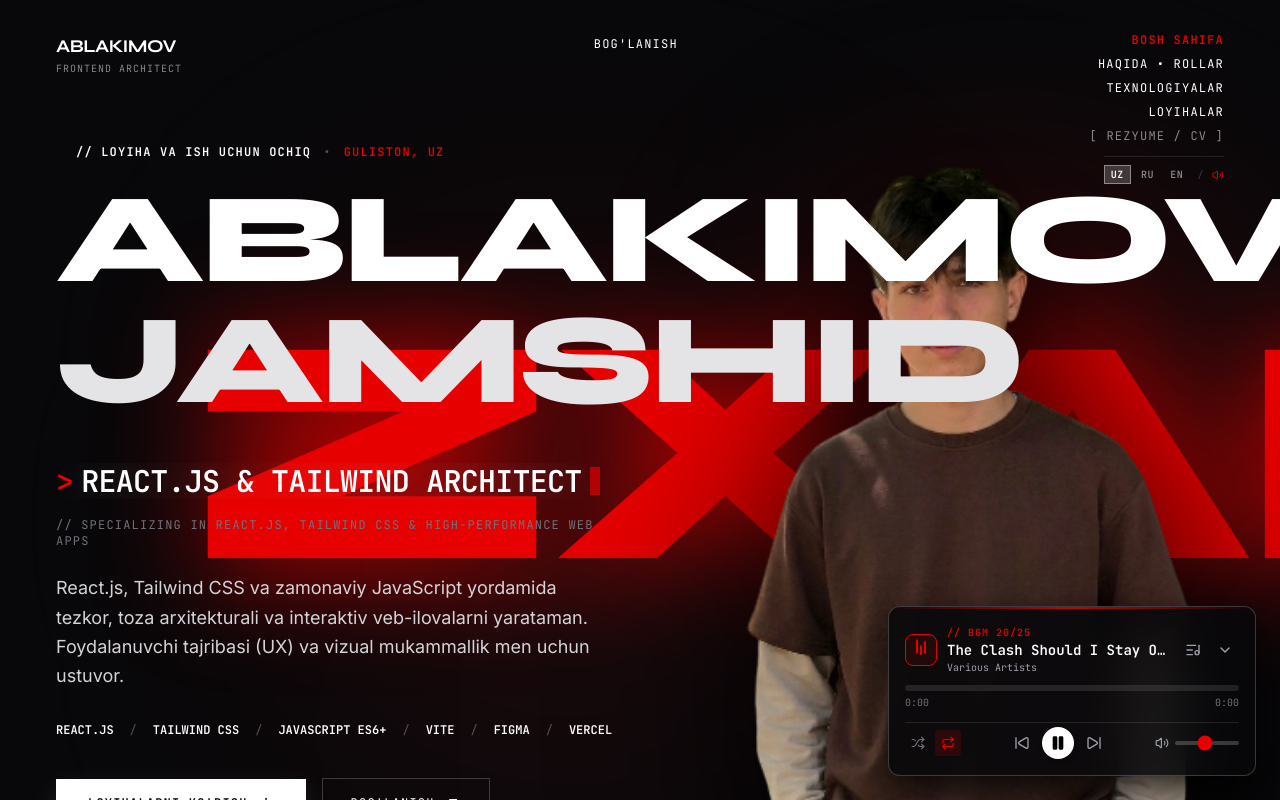
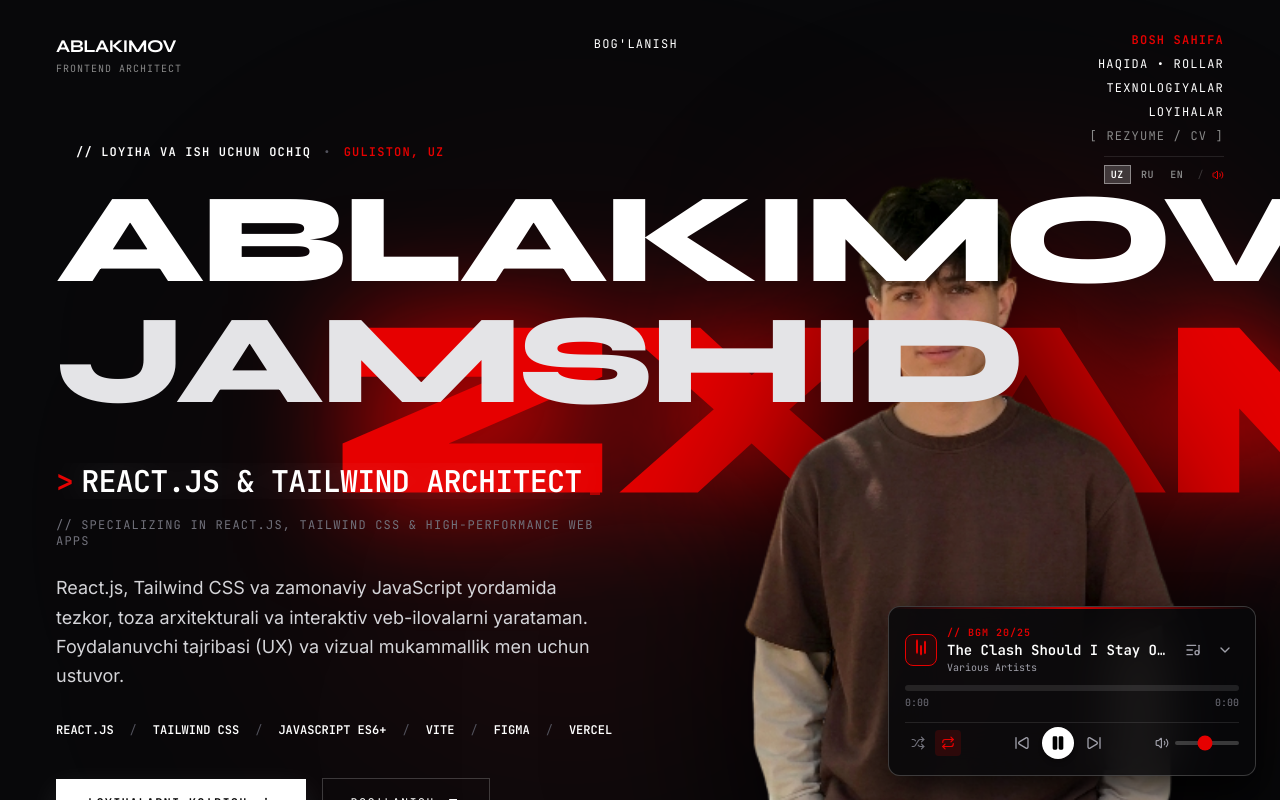
Before and after one commit to zhamlconsepts/zxam-portfolio, a React (Vite) app: page / in a window 1280 px wide. Shown: the top 800 px of the page. Built offline with nearby package versions, Linux system fonts and the light colour scheme.

Commit message:
fix: adjust red ZXAM positioning and scale so letter M is fully visible and not clipped

```diff
--- a/src/components/Hero.jsx
+++ b/src/components/Hero.jsx
@@ -211,17 +211,17 @@ const Hero = ({ onOpenCV, t }) => {
             <div className="absolute top-12 w-80 h-80 sm:w-[420px] sm:h-[420px] rounded-full bg-[#e60000]/25 blur-[120px] pointer-events-none" />
 
             {/* Jamshid Portrait - Zoomed In (scale-120/125), High-Definition & Fully Clear */}
-            <div className="relative w-full max-w-md sm:max-w-lg lg:max-w-xl flex justify-center lg:justify-end overflow-visible">
+            <div className="relative w-full max-w-md sm:max-w-lg lg:max-w-xl flex justify-center lg:justify-center overflow-visible pr-0 sm:pr-4">
 
               {/* Giant Red "ZXAM" Typographic Backdrop Behind Portrait */}
               <div
-                className="absolute top-[36%] sm:top-[38%] left-1/2 lg:left-[52%] -translate-x-1/2 -translate-y-1/2 z-0 pointer-events-none select-none flex flex-col items-center justify-center w-full"
+                className="absolute top-[28%] sm:top-[30%] lg:top-[32%] left-[46%] sm:left-[47%] lg:left-[48%] -translate-x-1/2 -translate-y-1/2 z-0 pointer-events-none select-none flex flex-col items-center justify-center"
                 aria-hidden="true"
               >
-                <span className="font-editorial font-black text-[#e60000] text-[130px] sm:text-[180px] md:text-[230px] lg:text-[260px] xl:text-[310px] leading-none tracking-tighter uppercase select-none drop-shadow-[0_0_55px_rgba(230,0,0,0.9)] scale-y-105">
+                <span className="font-editorial font-black text-[#e60000] text-[115px] sm:text-[155px] md:text-[195px] lg:text-[220px] xl:text-[245px] leading-none tracking-tight uppercase select-none drop-shadow-[0_0_55px_rgba(230,0,0,0.95)] drop-shadow-[0_0_20px_rgba(230,0,0,0.85)] scale-y-105 whitespace-nowrap">
                   ZXAM
                 </span>
-                <span className="font-mono text-[11px] sm:text-xs text-[#e60000]/90 tracking-[0.35em] uppercase -mt-3 sm:-mt-5 font-bold drop-shadow-[0_0_12px_rgba(230,0,0,0.8)]">
+                <span className="font-mono text-[10px] sm:text-xs text-[#e60000] tracking-[0.4em] uppercase -mt-2 sm:-mt-4 font-bold drop-shadow-[0_0_12px_rgba(230,0,0,0.9)]">
                   // IDENTITY: ZXAM
                 </span>
               </div>
```
